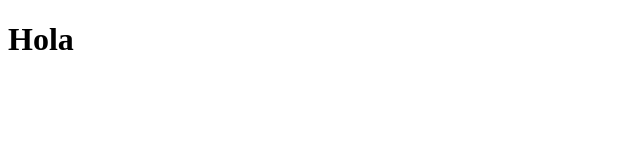
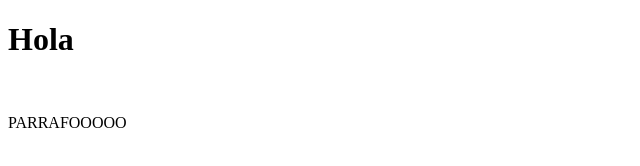
Before and after one commit to Jaret-Hl/myrep, a plain HTML site: page index.html in a window 1280 px wide. Shown: the whole page, without its empty margins (0-640 px from the left). Drawn offline with Linux system fonts and the light colour scheme.

Commit message:
Cambio index
salto de linea y parrafo

```diff
--- a/index.html
+++ b/index.html
@@ -8,5 +8,8 @@
 </head>
 <body>
     <h1>Hola</h1>
+    <br>
+    <p>PARRAFOOOOO</P>
+    <br>
 </body>
 </html>
```
